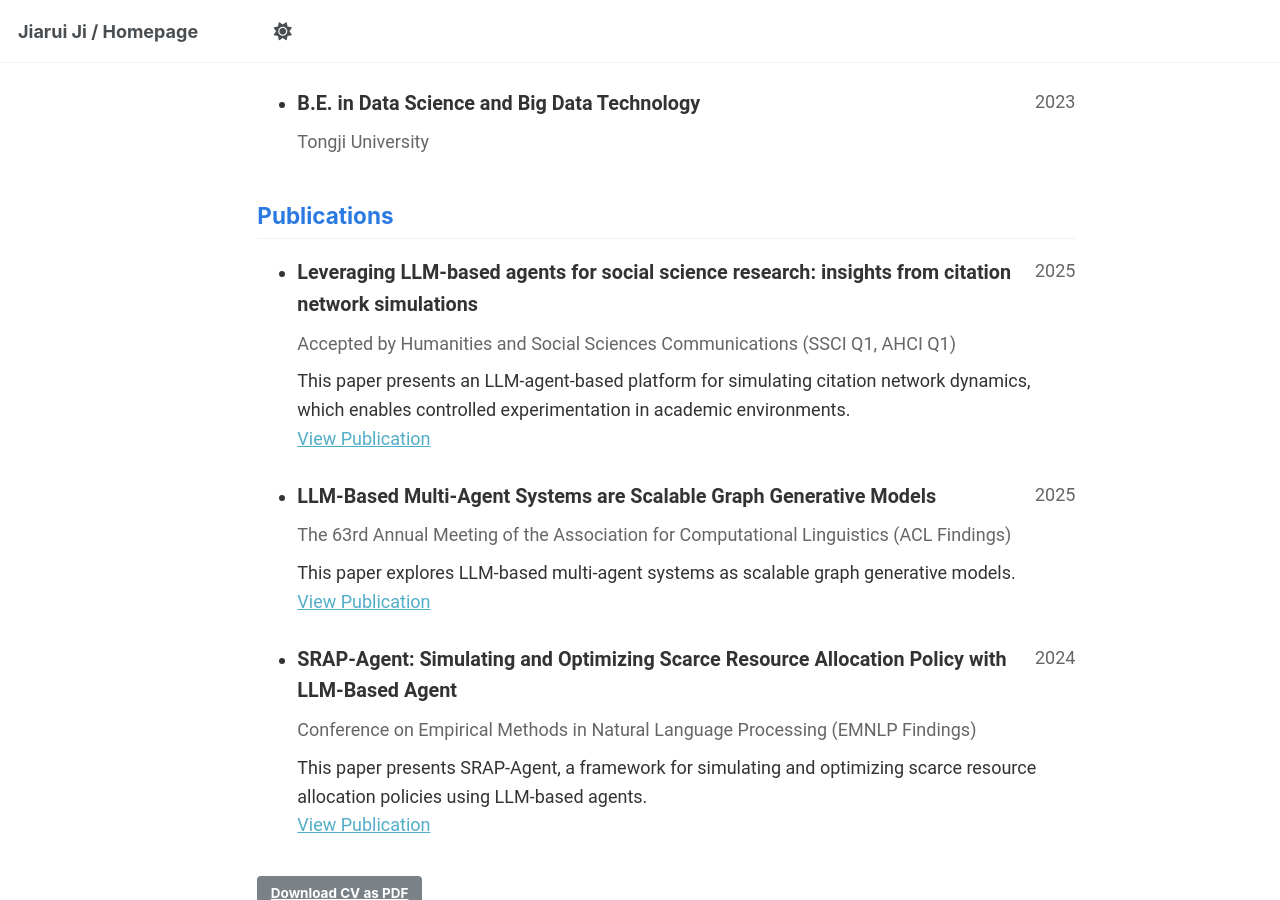
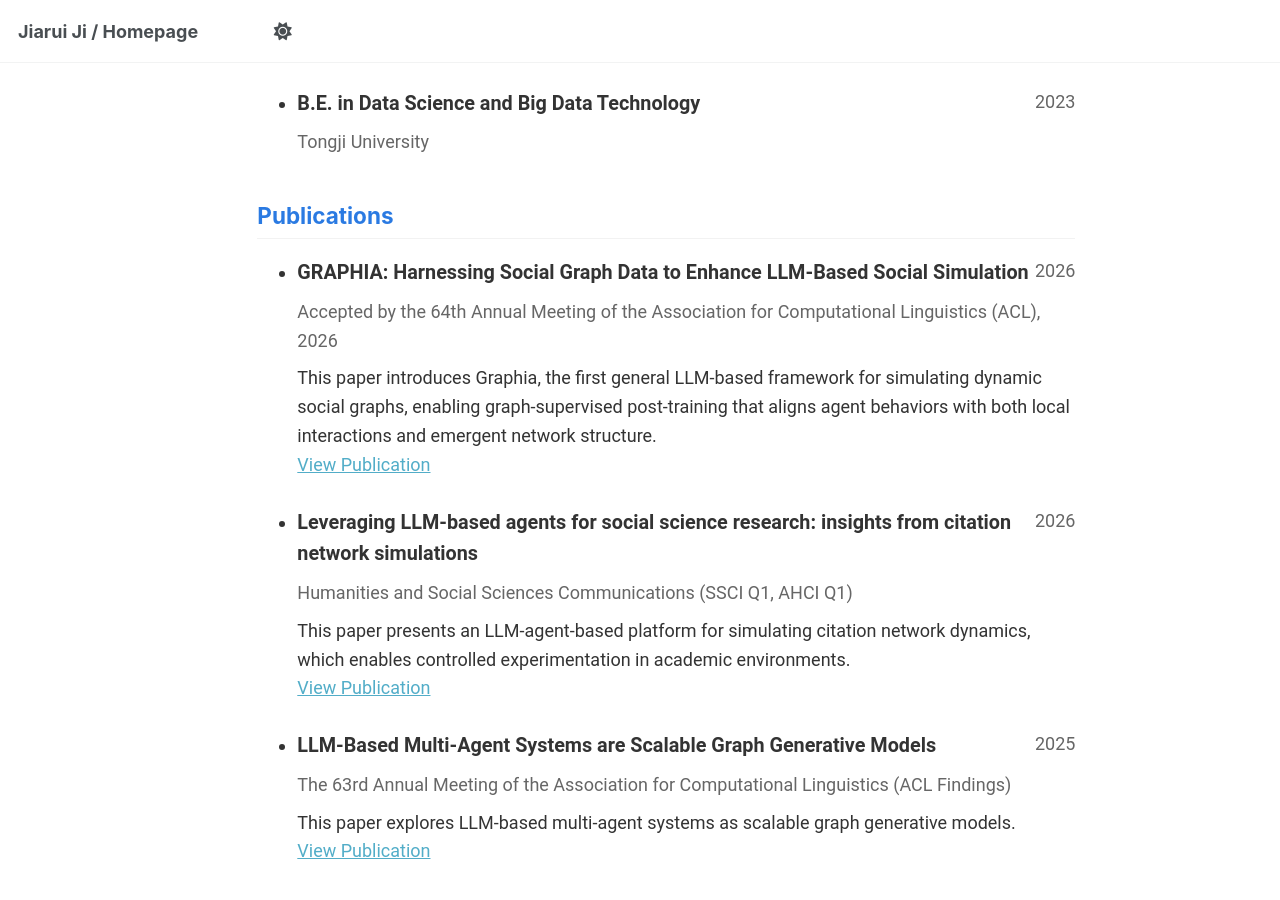
Before and after one commit to Ji-Cather/homepage, a Jekyll site: the page built from _pages/cv-json.md, in a window 1280 px wide and 900 px high, scrolled down 691 px. Built offline with Jekyll 4.4.1, drawn with Linux system fonts in a browser that asks for light colours; a script that is not in the unit is left out.

Commit message:
acl 2026

```diff
--- a/_data/cv.json
+++ b/_data/cv.json
@@ -67,14 +67,21 @@
   "interests": [],
   "references": [],
   "publications": [
-
-
+     {
+      "name": "GRAPHIA: Harnessing Social Graph Data to Enhance LLM-Based Social Simulation",
+      "authors": "Jiarui Ji, Zehua Zhang, Zhewei Wei, Bin Tong, GUAN WANG, Bo Zheng",
+      "publisher": "Accepted by the 64th Annual Meeting of the Association for Computational Linguistics (ACL), 2026",
+      "releaseDate": "2026-04-01",
+      "website": "https://arxiv.org/abs/2510.24251",
+      "code": "https://github.com/Ji-Cather/Graphia",
+      "summary": "This paper introduces Graphia, the first general LLM-based framework for simulating dynamic social graphs, enabling graph-supervised post-training that aligns agent behaviors with both local interactions and emergent network structure."
+    },
     {
       "name": "Leveraging LLM-based agents for social science research: insights from citation network simulations",
       "authors": "Jiarui Ji, Runlin Lei, Jialing Bi, Zhewei Wei, Xu Chen, Yankai Lin, Xuchen Pan, Yaliang Li, Bolin Ding",
-      "publisher": "Accepted by Humanities and Social Sciences Communications (SSCI Q1, AHCI Q1)",
-      "releaseDate": "2025-11-30",
-      "website": "https://arxiv.org/pdf/2511.03758",
+      "publisher": "Humanities and Social Sciences Communications (SSCI Q1, AHCI Q1)",
+      "releaseDate": "2026-01-30",
+      "website": "https://www.nature.com/articles/s41599-025-06193-w",
       "code": "https://github.com/Ji-Cather/CiteAgent",
       "summary": "This paper presents an LLM-agent-based platform for simulating citation network dynamics, which enables controlled experimentation in academic environments."
     },
```
Also changed, not shown: _pages/about.md (+2 -2 lines).
